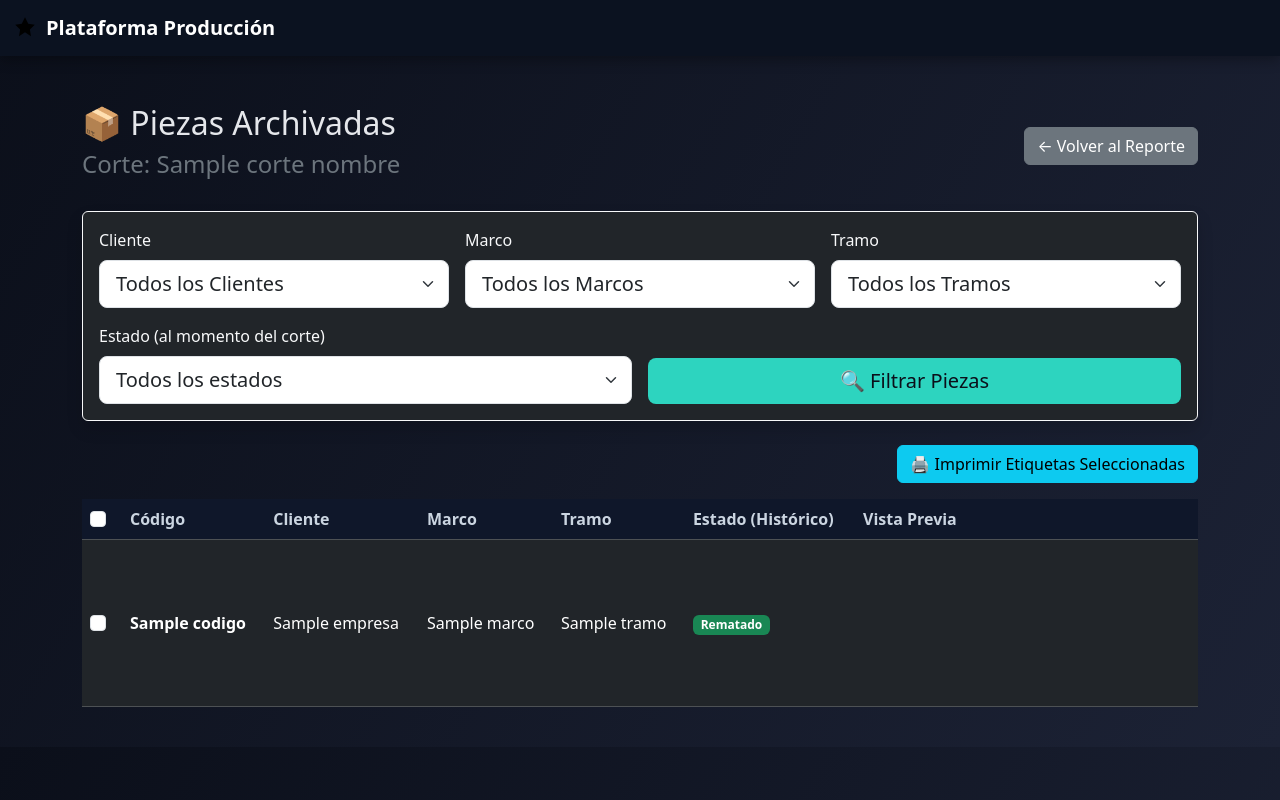
After one commit to axiliarmus/proyecto_produccion, a Flask app: template templates/admin_piezas_archivadas.html in a window 1280 px wide. The commit adds this page. Run offline with Flask 3, Linux system fonts and the light colour scheme; the template is opened without the code that fills it: most values are stand-ins (such as "Sample title", 1, 10 or a date in 2020); some libraries are stand-ins or nearby versions.

Commit message:
vfinal19

```diff
--- a/app.py
+++ b/app.py
@@ -1522,6 +1522,109 @@ def admin_produccion_archivada():
                            mes_sel=mes_sel,
                            archived_view=True,
                            corte_nombre=corte_nombre)
+
+
+@app.route('/admin/piezas/archivadas')
+@login_required(['administrador', 'soporte', 'supervisor'])
+def admin_piezas_archivadas():
+    corte_nombre = request.args.get('corte_nombre')
+    if not corte_nombre:
+        flash("Debes seleccionar un corte para ver sus piezas.", "warning")
+        return redirect(url_for('admin_produccion_archivada'))
+
+    corte = db.cortes.find_one({'nombre': corte_nombre})
+    if not corte:
+        flash("Corte no encontrado.", "danger")
+        return redirect(url_for('admin_produccion_archivada'))
+
+    corte_id = corte.get('_id')
+    filtro = {"corte_id": corte_id}
+
+    # --- Lógica de Filtros (Igual que soporte_etiquetas pero con colección histórica) ---
+    cliente_sel = request.args.get('cliente', "")
+    marco_sel = request.args.get('marco', "")
+    tramo_sel = request.args.get('tramo', "")
+    estado_filter = request.args.get('estado', "todos")
+
+    # POST -> GET
+    if request.method == 'POST':
+        cliente_sel = request.form.get('cliente') or ""
+        marco_sel = request.form.get('marco') or ""
+        tramo_sel = request.form.get('tramo') or ""
+        estado_filter = request.form.get('estado') or "todos"
+        return redirect(url_for('admin_piezas_archivadas',
+                                corte_nombre=corte_nombre,
+                                cliente=cliente_sel,
+                                marco=marco_sel,
+                                tramo=tramo_sel,
+                                estado=estado_filter))
+
+    if cliente_sel and cliente_sel != "todos":
+        filtro["empresa"] = cliente_sel
+    if marco_sel and marco_sel != "todos":
+        filtro["marco"] = marco_sel
+    if tramo_sel and tramo_sel != "todos":
+        filtro["tramo"] = tramo_sel
+
+    # Filtro por estado en histórico
+    if estado_filter != "todos":
+        modo_buscado = "rematador" if estado_filter == "Rematado" else "armador" if estado_filter == "Armado" else None
+        if modo_buscado:
+            # Buscar en PRODUCCION HISTORICA de este corte
+            codigos_con_estado = db.produccion_historica.distinct("codigo_pieza", {"modo": modo_buscado, "corte_id": corte_id})
+            filtro["codigo"] = {"$in": codigos_con_estado}
+
+    # Obtener piezas del corte
+    piezas = list(db.piezas_historicas.find(filtro).sort("_id", -1))
+
+    # Dropdowns dinámicos basados en ESTE corte
+    try:
+        # Usamos set comprehension para sacar unicos de las piezas del corte
+        # (Mejor que distinct global que barrería toda la colección histórica)
+        all_piezas_corte = list(db.piezas_historicas.find({"corte_id": corte_id}, {"empresa": 1, "marco": 1, "tramo": 1}))
+        clientes = sorted(list(set(p.get("empresa", "") for p in all_piezas_corte if p.get("empresa"))))
+        marcos = sorted(list(set(p.get("marco", "") for p in all_piezas_corte if p.get("marco"))))
+        tramos = sorted(list(set(p.get("tramo", "") for p in all_piezas_corte if p.get("tramo"))))
+    except Exception as e:
+        clientes, marcos, tramos = [], [], []
+
+    # Enriquecer estado (Armado/Rematado/Sin Prod) usando producción histórica
+    piezas_finales = []
+    if piezas:
+        codigos_en_pantalla = [p.get("codigo") for p in piezas if p.get("codigo")]
+        # Consultar estado en el mismo corte
+        set_armado = set(db.produccion_historica.distinct("codigo_pieza", {"codigo_pieza": {"$in": codigos_en_pantalla}, "modo": "armador", "corte_id": corte_id}))
+        set_remate = set(db.produccion_historica.distinct("codigo_pieza", {"codigo_pieza": {"$in": codigos_en_pantalla}, "modo": "rematador", "corte_id": corte_id}))
+
+        for p in piezas:
+            codigo = p.get("codigo")
+            estado = "Sin producción"
+            if codigo in set_remate:
+                estado = "Rematado"
+            elif codigo in set_armado:
+                estado = "Armado"
+            p["estado_prod"] = estado
+
+            # Filtro visual "Sin producción"
+            if estado_filter == "Sin producción" and estado != "Sin producción":
+                continue
+            if estado_filter == "Armado" and estado != "Armado":
+                continue
+            if estado_filter == "Rematado" and estado != "Rematado":
+                continue
+
+            piezas_finales.append(p)
+
+    return render_template('admin_piezas_archivadas.html',
+                           piezas=piezas_finales,
+                           corte_nombre=corte_nombre,
+                           clientes=clientes,
+                           marcos=marcos,
+                           tramos=tramos,
+                           cliente_sel=cliente_sel,
+                           marco_sel=marco_sel,
+                           tramo_sel=tramo_sel,
+                           estado_sel=estado_filter)
 
 @app.route('/admin/produccion/archivada/export', methods=['POST'])
 @login_required(['administrador', 'soporte'])
--- /dev/null
+++ b/templates/admin_piezas_archivadas.html
@@ -0,0 +1,231 @@
+{% extends 'base.html' %}
+{% block title %}Piezas Archivadas del Corte: {{ corte_nombre }}{% endblock %}
+
+{% block content %}
+<div class="d-flex justify-content-between align-items-center mb-4">
+    <div>
+        <h2>📦 Piezas Archivadas</h2>
+        <h4 class="text-secondary">Corte: {{ corte_nombre }}</h4>
+    </div>
+    <a href="{{ url_for('admin_produccion_archivada', corte_nombre=corte_nombre) }}" class="btn btn-secondary">← Volver al Reporte</a>
+</div>
+
+<div class="card bg-dark border-light shadow mb-4">
+    <div class="card-body">
+        <form method="POST" class="row g-3">
+            <input type="hidden" name="_csrf_token" value="{{ csrf_token }}">
+            <div class="col-md-4">
+                <label class="form-label text-light">Cliente</label>
+                <select name="cliente" class="form-select form-select-lg">
+                    <option value="todos">Todos los Clientes</option>
+                    {% for c in clientes %}
+                    <option value="{{ c }}" {% if cliente_sel == c|string %}selected{% endif %}>{{ c }}</option>
+                    {% endfor %}
+                </select>
+            </div>
+            <div class="col-md-4">
+                <label class="form-label text-light">Marco</label>
+                <select name="marco" class="form-select form-select-lg">
+                    <option value="todos">Todos los Marcos</option>
+                    {% for m in marcos %}
+                    <option value="{{ m }}" {% if marco_sel == m|string %}selected{% endif %}>{{ m }}</option>
+                    {% endfor %}
+                </select>
+            </div>
+            <div class="col-md-4">
+                <label class="form-label text-light">Tramo</label>
+                <select name="tramo" class="form-select form-select-lg">
+                    <option value="todos">Todos los Tramos</option>
+                    {% for t in tramos %}
+                    <option value="{{ t }}" {% if tramo_sel == t|string %}selected{% endif %}>{{ t }}</option>
+                    {% endfor %}
+                </select>
+            </div>
+            <div class="col-md-6">
+                <label class="form-label text-light">Estado (al momento del corte)</label>
+                <select name="estado" class="form-select form-select-lg">
+                    <option value="todos" {% if estado_sel == 'todos' %}selected{% endif %}>Todos los estados</option>
+                    <option value="Sin producción" {% if estado_sel == 'Sin producción' %}selected{% endif %}>Sin producción</option>
+                    <option value="Armado" {% if estado_sel == 'Armado' %}selected{% endif %}>Armado</option>
+                    <option value="Rematado" {% if estado_sel == 'Rematado' %}selected{% endif %}>Rematado</option>
+                </select>
+            </div>
+            <div class="col-md-6 d-flex align-items-end">
+                <button class="btn btn-accent w-100 btn-lg">🔍 Filtrar Piezas</button>
+            </div>
+        </form>
+    </div>
+</div>
+
+{% if piezas %}
+<div class="d-flex justify-content-end mb-3">
+    <button class="btn btn-info" onclick="imprimirSeleccionados()">🖨️ Imprimir Etiquetas Seleccionadas</button>
+</div>
+
+<div class="table-responsive">
+    <table class="table table-dark table-hover align-middle">
+        <thead>
+            <tr>
+                <th style="width: 40px;">
+                    <input type="checkbox" class="form-check-input" id="selectAll">
+                </th>
+                <th>Código</th>
+                <th>Cliente</th>
+                <th>Marco</th>
+                <th>Tramo</th>
+                <th>Estado (Histórico)</th>
+                <th>Vista Previa</th>
+            </tr>
+        </thead>
+        <tbody>
+            {% for p in piezas %}
+            <tr>
+                <td>
+                    <input type="checkbox" class="form-check-input item-check"
+                           data-codigo="{{ p.codigo }}"
+                           data-cliente="{{ p.empresa }}"
+                           data-marco="{{ p.marco }}"
+                           data-tramo="{{ p.tramo }}">
+                </td>
+                <td class="fw-bold">{{ p.codigo }}</td>
+                <td>{{ p.empresa }}</td>
+                <td>{{ p.marco }}</td>
+                <td>{{ p.tramo }}</td>
+                <td>
+                    {% if p.estado_prod == 'Rematado' %}
+                        <span class="badge bg-success">Rematado</span>
+                    {% elif p.estado_prod == 'Armado' %}
+                        <span class="badge bg-warning text-dark">Armado</span>
+                    {% else %}
+                        <span class="badge bg-secondary">Sin Prod.</span>
+                    {% endif %}
+                </td>
+                <td>
+                    <svg class="barcode"
+                         jsbarcode-format="CODE128"
+                         jsbarcode-value="{{ p.codigo }}"
+                         jsbarcode-textmargin="0"
+                         jsbarcode-fontoptions="bold"
+                         jsbarcode-height="30"
+                         jsbarcode-width="1"
+                         jsbarcode-displayValue="true"
+                         jsbarcode-fontSize="12">
+                    </svg>
+                </td>
+            </tr>
+            {% endfor %}
+        </tbody>
+    </table>
+</div>
+{% else %}
+<div class="alert alert-secondary text-center">
+    No se encontraron piezas en este corte con los filtros seleccionados.
+</div>
+{% endif %}
+
+<!-- Ventana oculta para imprimir -->
+<div id="printArea" class="d-none"></div>
+
+<script src="https://cdn.jsdelivr.net/npm/jsbarcode@3.11.0/dist/JsBarcode.all.min.js"></script>
+<script>
+document.addEventListener('DOMContentLoaded', function() {
+    JsBarcode(".barcode").init();
+
+    // Selección múltiple
+    const selectAll = document.getElementById('selectAll');
+    const checkboxes = document.querySelectorAll('.item-check');
+
+    if (selectAll) {
+        selectAll.addEventListener('change', function() {
+            checkboxes.forEach(cb => cb.checked = this.checked);
+        });
+    }
+});
+
+function imprimirSeleccionados() {
+    const seleccionados = document.querySelectorAll('.item-check:checked');
+    if (seleccionados.length === 0) {
+        alert("Selecciona al menos una etiqueta para imprimir.");
+        return;
+    }
+
+    const printWindow = window.open('', '_blank', 'width=800,height=600');
+    let content = `
+    <html>
+    <head>
+        <title>Imprimir Etiquetas (Histórico)</title>
+        <style>
+            @media print {
+                @page {
+                    size: 100mm 50mm; /* Tamaño típico de etiqueta Zebra (4x2 pulgadas) */
+                    margin: 0;
+                }
+                body {
+                    margin: 0;
+                    padding: 0;
+                }
+                .etiqueta {
+                    width: 95mm;
+                    height: 48mm;
+                    margin: 2mm;
+                    page-break-after: always;
+                    display: flex;
+                    flex-direction: column;
+                    justify-content: center;
+                    align-items: center;
+                    border: 1px solid #ddd; /* Borde solo para visualizar en pantalla, quitar si molesta */
+                    text-align: center;
+                    font-family: Arial, sans-serif;
+                }
+                .cliente { font-size: 12px; font-weight: bold; margin-bottom: 2px; }
+                .detalle { font-size: 18px; font-weight: bold; margin-bottom: 5px; }
+                .codigo-texto { font-size: 16px; font-weight: bold; margin-top: 2px; }
+                svg { max-width: 90%; height: auto; }
+            }
+        </style>
+        <script src="https://cdn.jsdelivr.net/npm/jsbarcode@3.11.0/dist/JsBarcode.all.min.js"><\/script>
+    </head>
+    <body>
+    `;
+
+    seleccionados.forEach((cb, index) => {
+        const codigo = cb.dataset.codigo;
+        const marco = cb.dataset.marco;
+        const tramo = cb.dataset.tramo;
+
+        content += `
+        <div class="etiqueta">
+            <div class="detalle"><strong>Marco:</strong> ${marco} | <strong>Tramo:</strong> ${tramo}</div>
+            <svg id="barcode-${index}"></svg>
+        </div>
+        <script>
+            JsBarcode("#barcode-${index}", "${codigo}", {
+                format: "CODE128",
+                width: 3,
+                height: 70,
+                displayValue: true,
+                fontSize: 24,
+                margin: 5,
+                textMargin: 2
+            });
+        <\/script>
+        `;
+    });
+
+    content += `
+    <script>
+        window.onload = function() {
+            window.print();
+            window.close();
+        }
+    <\/script>
+    </body>
+    </html>
+    `;
+
+    printWindow.document.write(content);
+    printWindow.document.close();
+}
+</script>
+
+{% endblock %}
--- a/templates/crud_produccion_admin.html
+++ b/templates/crud_produccion_admin.html
@@ -60,6 +60,12 @@
             <button class="btn btn-success w-100">📥 Exportar a Excel</button>
         </form>
       </div>
+
+      {% if archived_view and corte_nombre %}
+      <div class="col-md-6">
+          <a href="{{ url_for('admin_piezas_archivadas', corte_nombre=corte_nombre) }}" class="btn btn-info w-100">🏷️ Ver Piezas y Etiquetas (Corte)</a>
+      </div>
+      {% endif %}
     </div>
   </div>
 </div>
```
